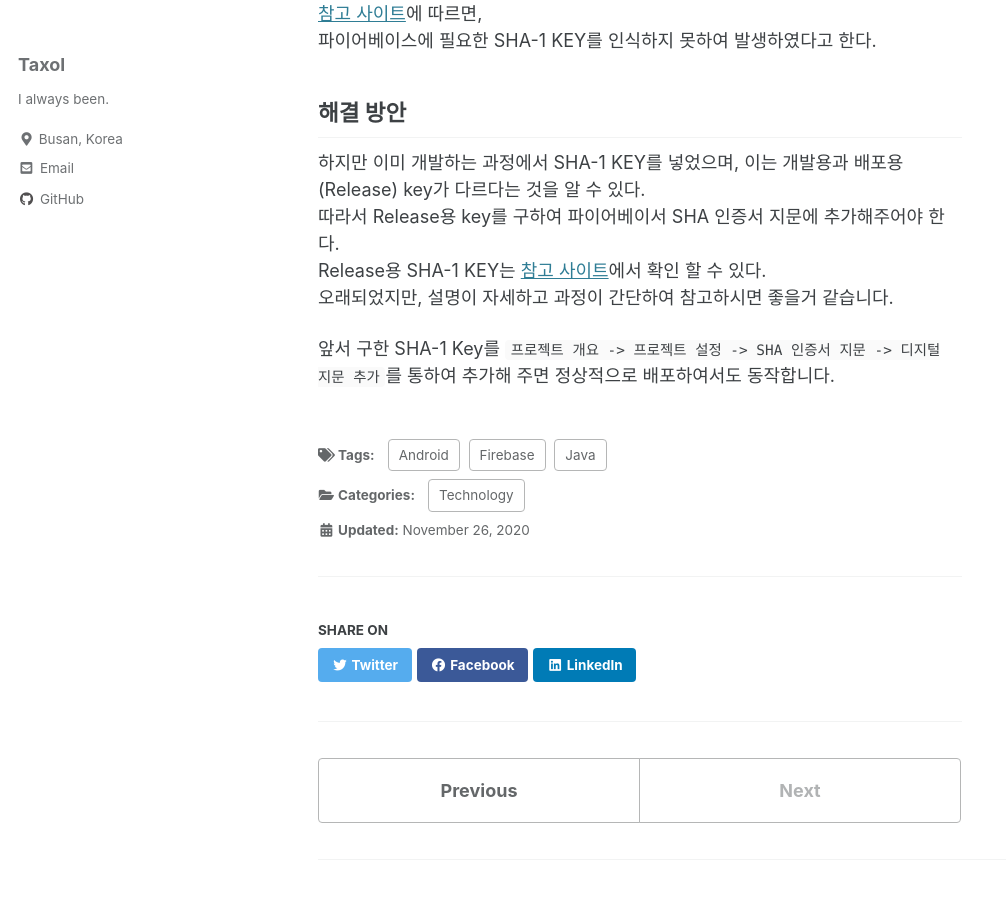
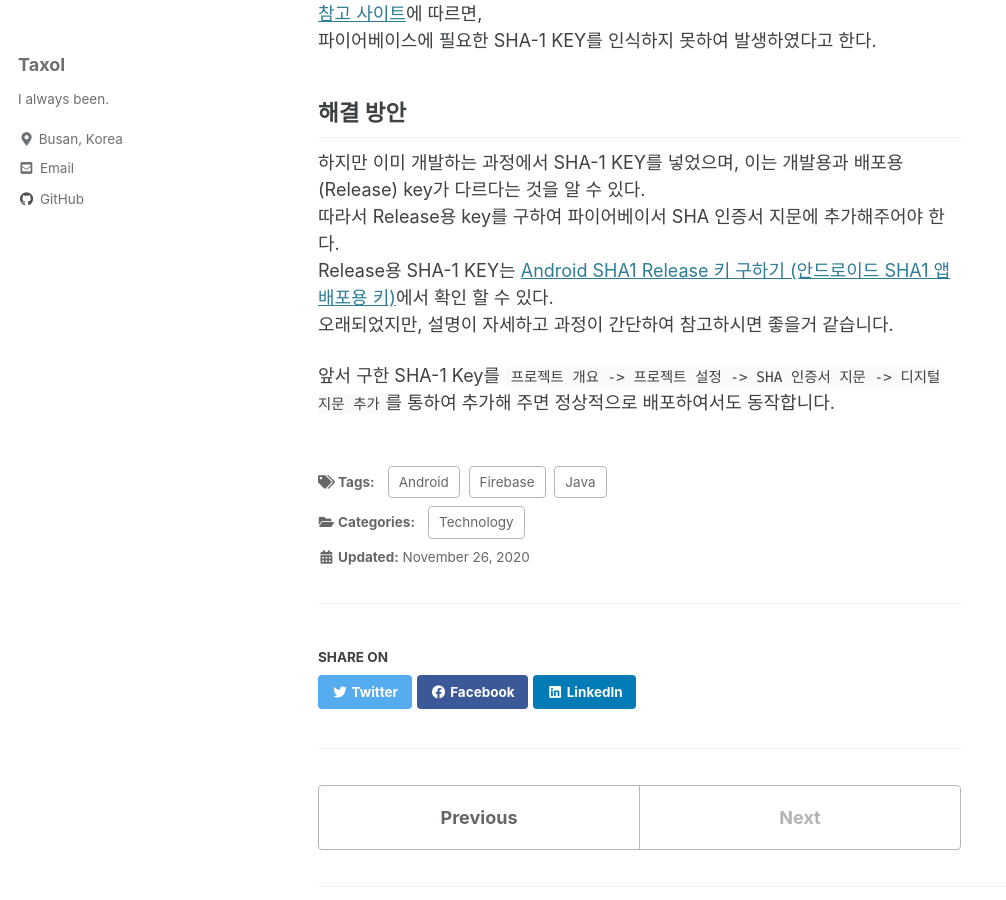
Before and after one commit to taxol1203/taxol1203.github.io, a Jekyll site: the page built from _posts/2020-11-24-Android 파이어 베이스 오류.md, in a window 1280 px wide and 900 px high, scrolled down 860 px. Shown: the whole window, without its empty margins (0-1006 px from the left). Built offline with Jekyll 4.4.1, drawn with Linux system fonts in a browser that asks for light colours; cached includes are drawn as plain includes.

Commit message:
firebase

```diff
--- a/_posts/2020-11-24-Android 파이어 베이스 오류.md
+++ b/_posts/2020-11-24-Android 파이어 베이스 오류.md
@@ -35,7 +35,7 @@ tags:
 
 하지만 이미 개발하는 과정에서 SHA-1 KEY를 넣었으며, 이는 개발용과 배포용(Release) key가 다르다는 것을 알 수 있다.
 따라서 Release용 key를 구하여 파이어베이서 SHA 인증서 지문에 추가해주어야 한다.
-Release용 SHA-1 KEY는 [참고 사이트](https://m.blog.naver.com/PostView.nhn?blogId=jungeun85623&logNo=220607717078&proxyReferer=https:%2F%2Fwww.google.com%2F)에서 확인 할 수 있다.
+Release용 SHA-1 KEY는 [Android SHA1 Release 키 구하기 (안드로이드 SHA1 앱 배포용 키)](https://m.blog.naver.com/PostView.nhn?blogId=jungeun85623&logNo=220607717078&proxyReferer=https:%2F%2Fwww.google.com%2F)에서 확인 할 수 있다.
 오래되었지만, 설명이 자세하고 과정이 간단하여 참고하시면 좋을거 같습니다.
 
 앞서 구한 SHA-1 Key를 `프로젝트 개요 -> 프로젝트 설정 -> SHA 인증서 지문 -> 디지털 지문 추가`를 통하여 추가해 주면 정상적으로 배포하여서도 동작합니다.
```
